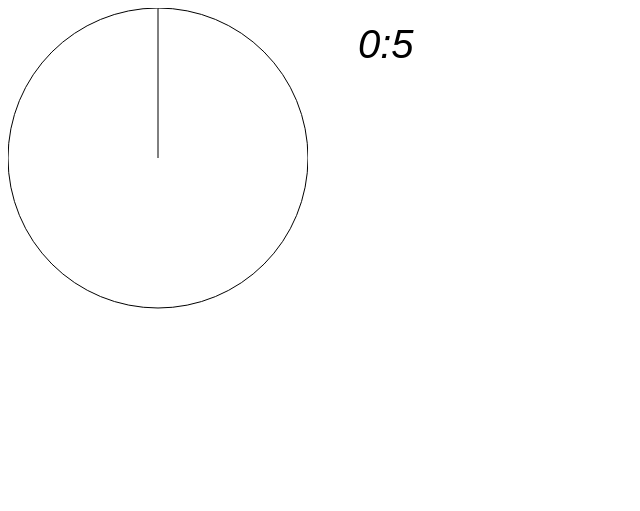
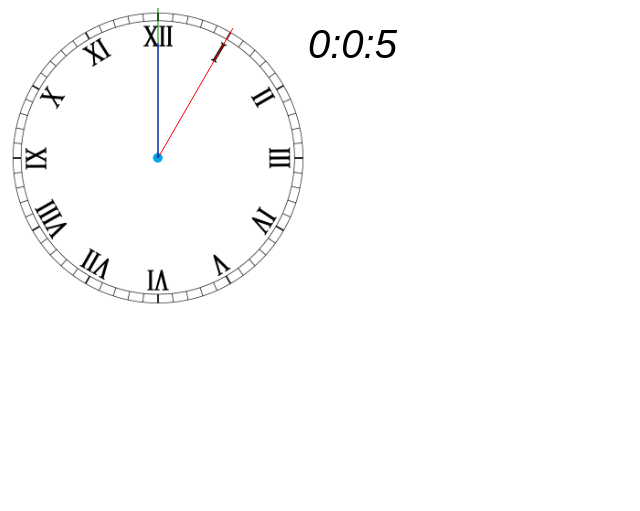
Before and after one commit to github-APp37/github-APp37.github.io, a plain HTML site: page clock.html in a window 1280 px wide. Shown: the whole page, without its empty margins (0-640 px from the left). Drawn offline with Linux system fonts and the light colour scheme.

Commit message:
Add clock.html

```diff
--- a/clock.html
+++ b/clock.html
@@ -1,9 +1,8 @@
-
 <!DOCTYPE html>
 <html lang="en">
 <head>
     <meta charset="UTF-8">
-    <title></title>
+    <title>Часы</title>
 </head>
 <body>
     <canvas id="canvas"></canvas>
@@ -13,24 +12,20 @@ var canvas = document.getElementById('canvas'),
 
 canvas.width = 500;
 canvas.height = 500;
+var img = new Image();
+img.src = 'cyferblat.jpg';
 
-function timer(m,s){
+function timer(o,m,s){
 	c.beginPath();
 	c.fillStyle = "white";
 	c.fillRect(300,0,200,500);
 	c.fillStyle = "black";
 	c.font = "italic 30pt Arial";
-	c.fillText(m + ":" + s , 350, 50);
+	c.fillText(o + ":" + m + ":" + s , 300, 50);
 	c.closePath();
 
 }
 
-function clear() {
-    c.fillStyle = '#fff';
-    c.clearRect(0, 0, 300, 300);
-    c.fillRect(0, 0, 300, 300);
-    drawArc(150,150,150, 6*Math.PI/4, 6*Math.PI/4 + 4*Math.PI/2 );
-}
 function draw(centerX, centerY, radius, startAngle, endAngle, color ){
     c.fillStyle = color;
     c.beginPath();
@@ -38,61 +33,91 @@ function draw(centerX, centerY, radius, startAngle, endAngle, color ){
     c.arc(centerX, centerY, radius, startAngle, endAngle);
     c.closePath();
     c.fill();
+    c.closePath();
 }
+
 function drawArc(centerX, centerY, radius, startAngle, endAngle){
     c.beginPath();
     c.arc(centerX, centerY, radius, startAngle, endAngle);
     c.stroke();
+    c.closePath();
+
 }
+
+
 function drawline(x,y,toX,toY,color)
 		{
 			c.beginPath();
+			c.strokeStyle = color;
 			c.moveTo(x,y);
 			c.lineTo(toX,toY);
 			c.stroke();
+			c.closePath();
 		}
-var k = 0;
-m = 00;
+
+function rotate(ang,r,color){
+x1 = Math.cos(ang) * r + 150;
+y1 = Math.sin(ang) * r + 150;
+drawline(150,150,x1,y1,color);
+}
+
+function clear() {
+    c.fillStyle = '#fff';
+    c.clearRect(0, 0, 300, 300);
+    c.fillRect(0, 0, 300, 300);
+    c.drawImage(img, -10, -10, 320,320)
+
+}
+var sk = 0;
+mk=0;
+m = 0;
+o = 0;
+ok = 0;
 s = 0;
+q=0;
+img.onload  = function () {
 clear();
-drawline(150,150,150,0, '#000');
+drawline(150,150,150,0,'#000');
+timer(o,m,s);
+}
  setInterval(function () {
 		clear();
-		k = k + Math.PI/2;
-        	if (k>4*Math.PI/2) {
-			k=Math.PI/2;
-        }
-		if (k>3*Math.PI/2)
-		{
-		drawline(150,150,150,0, '#000');
-		}
-		else {
-        drawline(150,150,150,0, '#000');
-		draw(150,150,150, 6*Math.PI/4, 6*Math.PI/4 + k, 'blue');
-		switch(k){
-			case(Math.PI/2):{
-			drawline(150,150,300,150, '#000');
-			break;
-			}
-			case(2*Math.PI/2):{
-			drawline(150,150,150,300, '#000');
-			break;
-			}
-			case(3*Math.PI/2):{
-			drawline(150,150,0,150, '#000');
-			break;
-			}
-		}
-	}
-},15000);
-	setInterval(function () {
-		s = s + 1000;
-		if((s/1000)==60){
+		s = s + 1;
+		if((s)==60){
 			m = m+1;
 			s = 0;
 		}
-        timer(m,s/1000);
-	},1000);
-    </script>
+		if (m==60)
+		{
+			m = 0;
+			o = o + 1;
+		}
+		if (o==24){
+			o = 0 ;
+		}
+        timer(o,m,s);
+
+		sk = sk + Math.PI/30;
+
+        	if (sk>59*Math.PI/30) {
+        	mk= mk + Math.PI/30;
+			sk=0;
+			q=q+1;
+        }
+        if (q==12){
+        	ok = ok + Math.PI/30;
+        	q= 0;
+             }
+        if (mk>59*Math.PI/30){
+       		mk=0;
+        }
+		else {
+        	rotate(6*Math.PI/4 + sk,150,'red');
+        	rotate(6*Math.PI/4 + mk,150,'green');
+        	rotate(6*Math.PI/4 + ok, 115, 'blue');
+    }
+
+},1000);
+	 </script>
 </body>
 </html>
```
Also changed, not shown: cyferblat.jpg (added).
